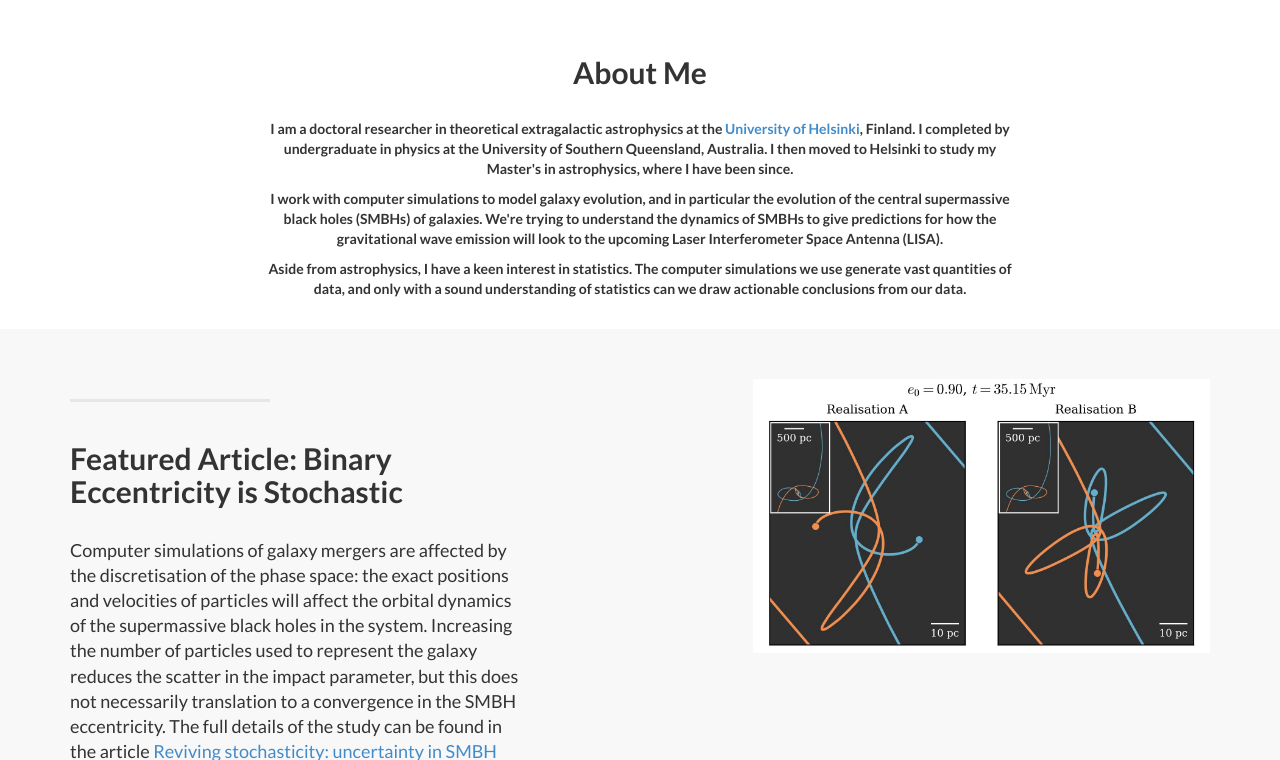
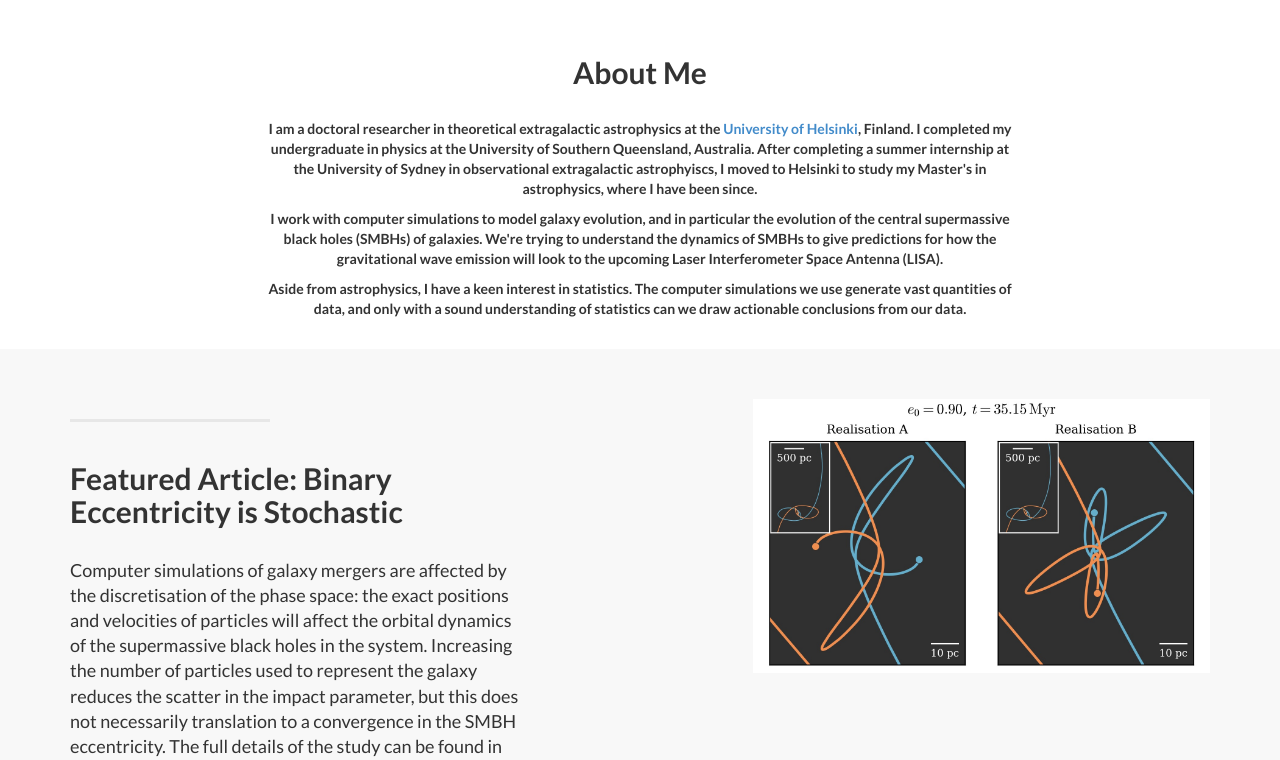
Before and after one commit to alex-rawlings/alex-rawlings.github.io, a Jekyll site: the page built from index.html, in a window 1280 px wide and 900 px high, scrolled down 723 px, cut to the strip 140-900 px from the top of the window. Built offline with Jekyll 4.4.1, drawn with Linux system fonts in a browser that asks for light colours.

Commit message:
Edit about section

```diff
--- a/_includes/about.html
+++ b/_includes/about.html
@@ -5,7 +5,8 @@
               <br/><br/>
               <h2>About Me</h2>
               <br/>
-                <p>I am a doctoral researcher in theoretical extragalactic astrophysics at the <a href="https://www.mv.helsinki.fi/home/phjohans/group-website/">University of Helsinki</a>, Finland. I completed by undergraduate in physics at the University of Southern Queensland, Australia. I then moved to Helsinki to study my Master's in astrophysics, where I have been since.</p>
+                <p>I am a doctoral researcher in theoretical extragalactic astrophysics at the <a href="https://www.mv.helsinki.fi/home/phjohans/group-website/">University of Helsinki</a>, Finland. I completed my undergraduate in physics at the University of Southern Queensland, Australia.
+                After completing a summer internship at the University of Sydney in observational extragalactic astrophyiscs, I moved to Helsinki to study my Master's in astrophysics, where I have been since.</p>
                 <p>I work with computer simulations to model galaxy evolution, and in particular the evolution of the central supermassive black holes (SMBHs) of galaxies. We're trying to understand the dynamics of SMBHs to give predictions for how the gravitational wave emission will look to the upcoming Laser Interferometer Space Antenna (LISA).</p>
                 <p>Aside from astrophysics, I have a keen interest in statistics. The computer simulations we use generate vast quantities of data, and only with a sound understanding of statistics can we draw actionable conclusions from our data.</p>
                 <br/>
```
